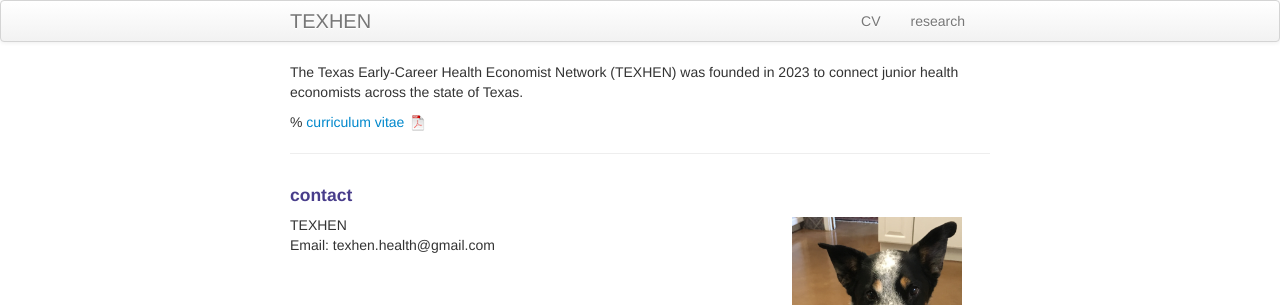
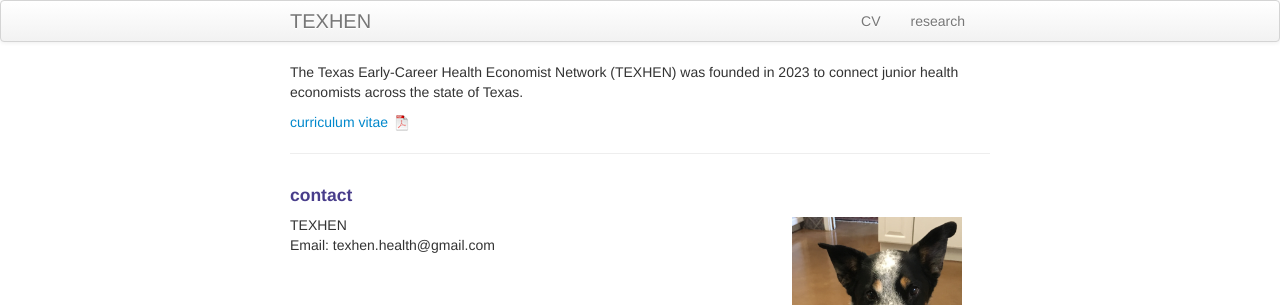
Before and after one commit to texhen/texhen.github.io, a Jekyll site: the page built from index.md, in a window 1280 px wide. Shown: the top 305 px of the page. Built offline with Jekyll 4.4.1, drawn with Linux system fonts in a browser that asks for light colours.

Commit message:
Update index.md

```diff
--- a/index.md
+++ b/index.md
@@ -7,7 +7,8 @@ keywords: health economics, Texas, TEXHEN, early-career
 
 The Texas Early-Career Health Economist Network (TEXHEN) was founded in 2023 to connect junior health economists across the state of Texas.
 
-% [curriculum vitae ![CV as pdf]({{ BASE_PATH }}/pages/icons16/pdf-icon.png)]({{ BASE_PATH }}/assets/CV.pdf)<br/>
+[//]: # (This is a comment.)
+[curriculum vitae ![CV as pdf]({{ BASE_PATH }}/pages/icons16/pdf-icon.png)]({{ BASE_PATH }}/assets/CV.pdf)<br/>
 
 
 ---
```
